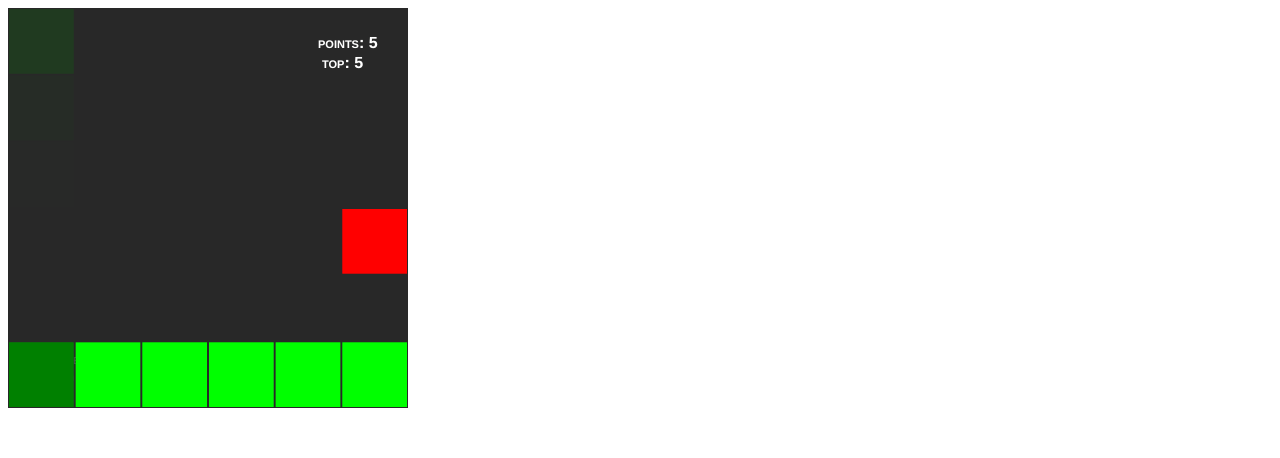
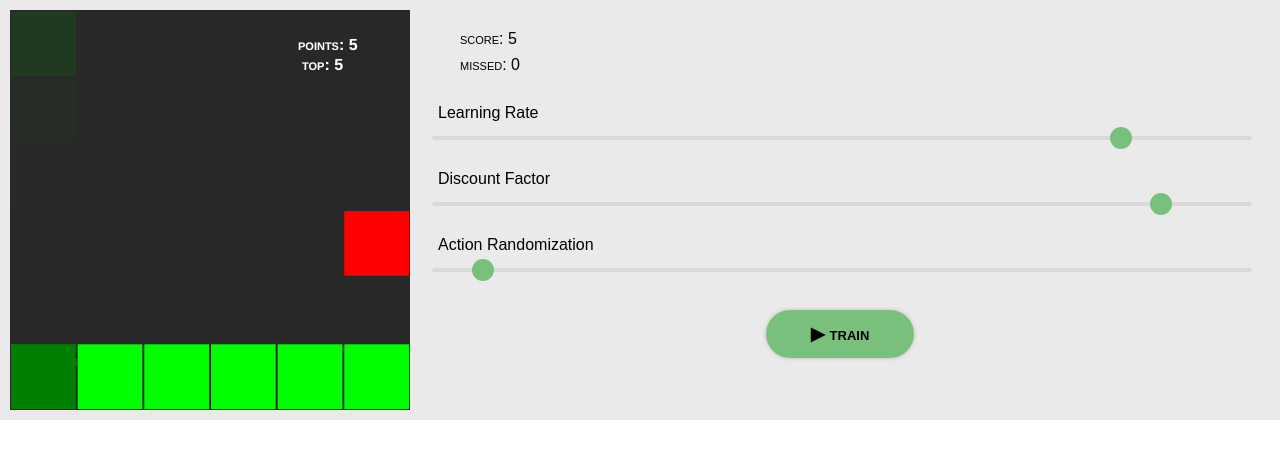
Before and after one commit to italohdc/LearnSnake, a plain HTML site: page index.html in a window 1280 px wide. Drawn offline with Linux system fonts and the light colour scheme.

Commit message:
User Interface on HTML

```diff
--- a/game.js
+++ b/game.js
@@ -195,8 +195,8 @@ var Snake = (function () {
 
       ctx.fillStyle = 'white';
       ctx.font = "bold small-caps 16px Helvetica";
-      ctx.fillText("points: " + points, 310, 40);
-      ctx.fillText("top: " + pointsMax, 314, 60);
+      ctx.fillText("points: " + points, 288, 40);
+      ctx.fillText("top: " + pointsMax, 292, 60);
 
       return reward;
     }
@@ -296,10 +296,3 @@ var Snake = (function () {
   };
 
 })();
-
-Snake.init();
-Snake.setup.keyboard(false);
-// Snake.setup.wall(false);
-// Snake.start(15);
-// Snake.pause();
-// Snake.stop();
--- a/index.html
+++ b/index.html
@@ -2,12 +2,34 @@
 <html>
 <head>
 	<title>LearnSnake</title>
+	<link rel="stylesheet" href="style.css">
 </head>
 <body>
 
-    <canvas id="gc" width="400" height="400"></canvas>
+	<div id="game-container">
+		<canvas id="gc" width="400" height="400"></canvas>
+
+		<div id="setup-container">
+			<div id="game-info">
+				<p id="score" class="info-score">score: </p>
+				<p id="missed" class="info-score">missed: </p>
+			</div>
+
+			<div id="game-setup">
+				<p class="title-slider">Learning Rate</p>
+				<input id="rangeLR" type="range" class="slider" min="0" max="100" value="85">
+				<p class="title-slider">Discount Factor</p>
+				<input id="rangeDF" type="range" class="slider" min="0" max="100" value="90">
+				<p class="title-slider">Action Randomization</p>
+				<input id="rangeRandom" type="range" class="slider" min="0" max="100" value="5">
+
+				<button id="btnTrain" type="button" class="btnGame">&#9654; train</button>
+			</div>
+		</div>
+	</div>
 
 	<script type="text/javascript" src="game.js"></script>
 	<script type="text/javascript" src="q-learning.js"></script>
+	<script type="text/javascript" src="user-interface.js"></script>
 </body>
 </html>
--- a/q-learning.js
+++ b/q-learning.js
@@ -9,7 +9,7 @@ var QLearning = (function () {
   var qTable = {};
   var learningRate = 0.85; // Learning Rate
   var discountFactor = 0.9; // Discount Factor of Future Rewards
-  var randomize = 0.3; // Randomization Rate on Action
+  var randomize = 0.05; // Randomization Rate on Action
 
   var availableActions = ['up', 'down', 'left', 'right'];
 
@@ -110,7 +110,6 @@ var QLearning = (function () {
     if(instantReward > 0) score+=instantReward;
     if(instantReward < 0) missed+=instantReward;
 
-    console.log(score, missed);
   }
 
   return {
@@ -120,6 +119,18 @@ var QLearning = (function () {
 
     stop: function () {
       clearInterval(intervalID);
+    },
+
+    changeConst: {
+      LearningRate: function (lr) {
+        learningRate = lr;
+      },
+      DiscountFactor: function (df) {
+        discountFactor = df;
+      },
+      Randomization: function (rand) {
+        randomize = rand;
+      }
     },
 
     changeFPS: function (fps) {
@@ -133,13 +144,13 @@ var QLearning = (function () {
     },
 
     info: {
-      score: score,
-      missed: missed
+      score: function () {
+        return score;
+      },
+      missed: function () {
+        return missed;
+      }
     }
   }
 
 })();
-
-QLearning.run();
-QLearning.changeSpeed(4);
-QLearning.changeFPS(15);
--- /dev/null
+++ b/style.css
@@ -0,0 +1,110 @@
+body {
+    margin: 0;
+}
+
+.slidecontainer {
+    width: 100%;
+}
+
+.slider {
+    -webkit-appearance: none;
+    width: 100%;
+    height: 4px;
+    border-radius: 2px;
+    background: #d3d3d3;
+    outline: none;
+    opacity: 0.7;
+    -webkit-transition: .2s;
+    transition: opacity .2s;
+    margin-bottom: 20px;
+}
+
+.slider:hover {
+    opacity: 1;
+}
+
+.slider::-webkit-slider-thumb {
+    -webkit-appearance: none;
+    appearance: none;
+    width: 22px;
+    height: 22px;
+    border-radius: 50%;
+    background: #4CAF50;
+    cursor: pointer;
+}
+
+.slider::-moz-range-thumb {
+    width: 22px;
+    height: 22px;
+    border-radius: 50%;
+    background: #4CAF50;
+    cursor: pointer;
+}
+
+.title-slider {
+    margin: 10px 4px 12px 8px;
+    font-family: sans-serif;
+}
+
+.info-score {
+    margin: 8px 0;
+    font-family: sans-serif;
+    font-variant: small-caps;
+}
+
+button:focus {outline:0;}
+
+.btnGame {
+    cursor: pointer;
+    background-color: rgba(76, 175, 80, 0.7);
+    width: 148px;
+    height: 48px;
+    text-align: center;
+    margin: 18px auto;
+    padding: 0;
+    border: none;
+    border-radius: 24px;
+    box-shadow: 0px 0px 4px rgba(0, 0, 0, 0.2);
+    transition: background-color 0.2s ease, box-shadow 0.2s ease;
+
+    font-family: sans-serif;
+    font-variant: small-caps;
+    font-weight: bold;
+    font-size: 18px;
+
+
+    /* max-width: 100%;
+    box-shadow: 1px 2px 4px rgba(0, 0, 0, 0.2);
+    color: rgba(0, 0, 0, 0.6);
+    -webkit-tap-highlight-color: rgba(10, 48, 80, 0.22); */
+}
+
+.btnGame:hover {
+    box-shadow: 0px 0px 6px rgba(0, 0, 0, 0.2);
+    background-color: rgba(76, 175, 80, 0.9);
+}
+.btnGame:active {
+    box-shadow: 0px 0px 0px rgba(0, 0, 0, 0.2);
+    background-color: rgba(76, 175, 80, 0.8);
+}
+
+#game-container {
+    display: flex;
+    flex-direction: row;
+    background-color: rgba(220, 220, 220, 0.6);
+    padding: 10px;
+}
+
+#setup-container {
+    padding: 8px 20px;
+    width: 100%;
+}
+
+#game-info {
+    margin: 12px 0 20px 30px;
+}
+
+#game-setup {
+    display: flex;
+    flex-direction: column;
+}
--- /dev/null
+++ b/user-interface.js
@@ -0,0 +1,46 @@
+var UserInterface = (function () {
+
+    Snake.init();
+    Snake.setup.keyboard(false);
+
+    QLearning.run();
+    QLearning.changeSpeed(4);
+    QLearning.changeFPS(15);
+
+
+    var btnTrain = document.getElementById('btnTrain');
+    btnTrain.addEventListener('click', speedFaster);
+
+    var infoScore = document.getElementById('score');
+    var infoMissed = document.getElementById('missed');
+
+    var rangerLR = document.getElementById('rangeLR');
+    var rangerDF = document.getElementById('rangeDF');
+    var rangerRandom = document.getElementById('rangeRandom');
+
+    setInterval(loop, 100);
+
+    function loop () {
+        infoScore.innerHTML = 'score: ' + QLearning.info.score();
+        infoMissed.innerHTML = 'missed: ' + QLearning.info.missed();
+
+        QLearning.changeConst.LearningRate(0.01*rangerLR.value);
+        QLearning.changeConst.DiscountFactor(0.01*rangerDF.value);
+        QLearning.changeConst.Randomization(0.01*rangerRandom.value);
+    }
+
+    function speedFaster () {
+        QLearning.changeSpeed(1);
+        btnTrain.innerHTML = '&#9646;&#9646; train';
+        btnTrain.removeEventListener('click', speedFaster);
+        btnTrain.addEventListener('click', speedSlower);
+    };
+
+    function speedSlower () {
+        QLearning.changeFPS(15);
+        btnTrain.innerHTML = '&#9654; train';
+        btnTrain.removeEventListener('click', speedSlower);
+        btnTrain.addEventListener('click', speedFaster);
+    };
+
+})();
```
